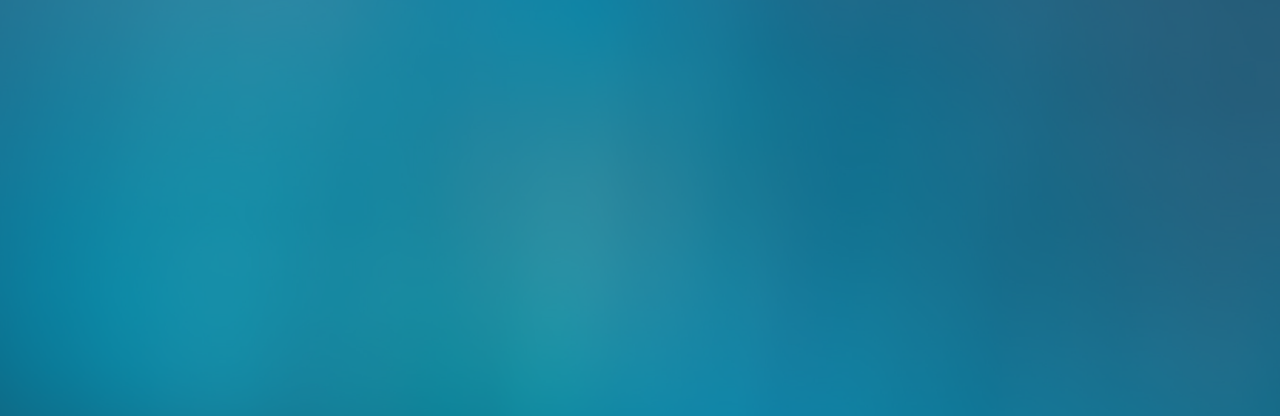
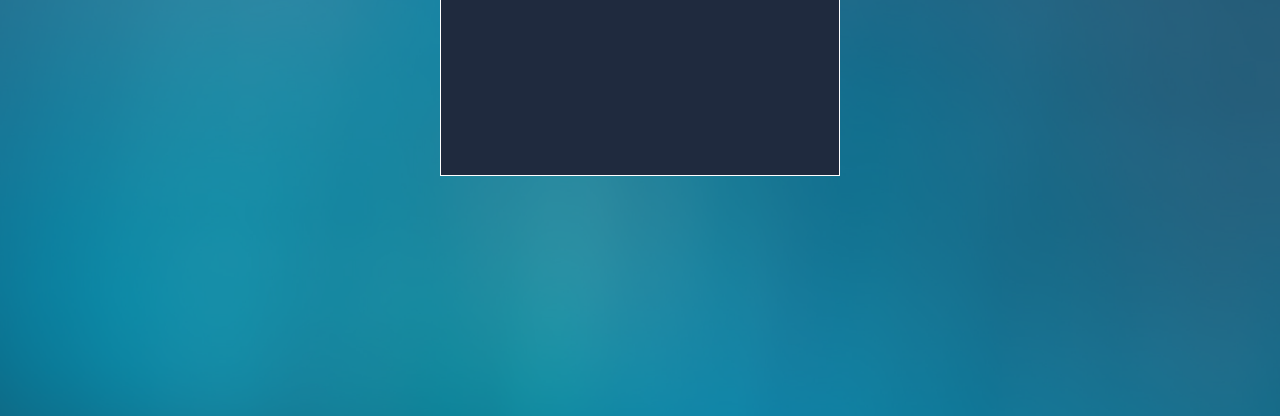
Before and after one commit to mp3por/semanticUITheme, a website: page index.html in a window 1280 px wide. Shown: the part 278-694 px from the top of the page. Drawn offline with nearby package versions, Linux system fonts and the light colour scheme; a web font is replaced by a local one.

Commit message:
Video Container created

```diff
--- a/index.html
+++ b/index.html
@@ -68,7 +68,9 @@
                 </div>
             </div>
             <div class="row">form</div>
-            <div class="row"> video</div>
+            <div class="row">
+                <div class="video-container"> HOW IT WORKS</div>
+            </div>
         </div>
     </div>
 
```
Also changed, not shown: semantic/dist/components/site.css, semantic/dist/components/site.min.css, semantic/dist/semantic.css, semantic/dist/semantic.min.css, 3 other files.
